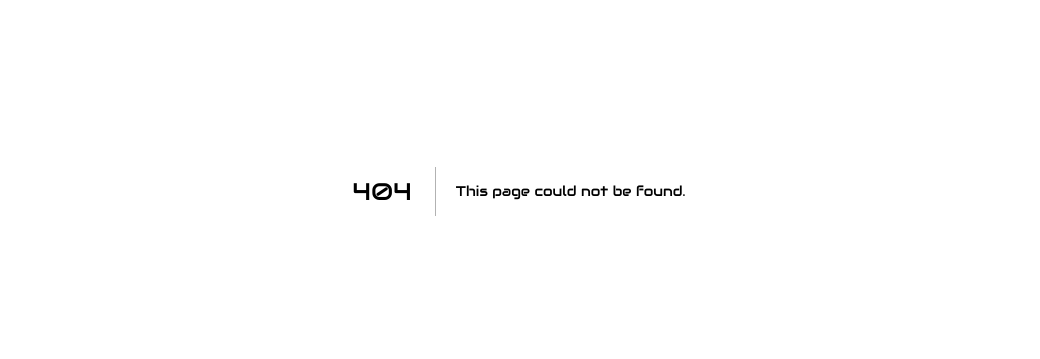
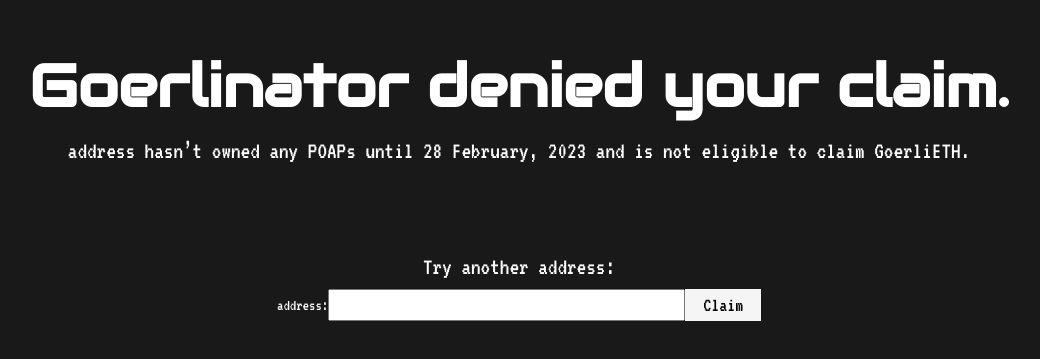
Before and after one commit to malteish/goerlinator, a Next.js app in the folder webApp/: page /Declined in a window 1280 px wide. Before the commit this address had no page. Shown: the part 209-568 px from the top of the page, without its empty margins (121-1161 px from the left). Built offline with nearby package versions, Linux system fonts and the light colour scheme; what @rainbow-me/rainbowkit, wagmi would draw is missing.

Commit message:
add pages

```diff
--- /dev/null
+++ b/webApp/pages/Declined.tsx
@@ -0,0 +1,34 @@
+import styles from "../styles/Home.module.css";
+import React from "react";
+import type { NextPage } from "next";
+// import Router, { useRouter } from "next/router";
+
+const Home: NextPage = () => {
+    return (
+		<div className={styles.container}>
+			<main className={styles.main}>
+            <h1 className={styles.title}>
+				Goerlinator denied your claim.
+            </h1>
+            <br />
+			<div className={styles.description2}>address hasn’t owned any POAPs until 28 February, 2023 and is not eligible to claim GoerliETH.</div>
+			<br />
+			<br />
+			<br />
+			<br />
+			<br />
+			<div className={styles.description2}>Try another address:</div>
+			<form action="/api/claim" method="post">
+          <div className={styles.inputContainer}>
+          <label>address:  </label>
+          <input type="text" id="address" name="address" />
+          <button className={styles.formButton} type="submit">Claim</button>
+          </div>
+        </form>
+        </main>
+        </div>
+
+    );
+};
+
+export default Home;
--- a/webApp/styles/Home.module.css
+++ b/webApp/styles/Home.module.css
@@ -26,6 +26,7 @@
   justify-content: center;
   align-items: center;
   flex-grow: 1;
+
 }
 
 .title a {
@@ -40,12 +41,12 @@
 }
 
 .title {
-  margin: 3rem 0;
+  margin: 0px;
   line-height: 1;
-  font-size: 2.5rem;
+  font-size: 3.7rem;
+
 }
 
-.title,
 .description {
   text-align: center;
 }
@@ -54,6 +55,13 @@
   margin: 0 0 2rem;
   line-height: 1.5;
   font-size: 1.5rem;
+}
+
+.description2 {
+  text-align: center;
+  line-height: 1.5;
+  font-size: 1.5rem;
+  margin: 0px;
 }
 
 .grid {
@@ -108,8 +116,10 @@
 }
 
 .box {
-	background-color: whitesmoke;
+	display:flex;
+  background-color: whitesmoke;
 	padding: 20px;
+  margin: top 0px;
 	font-size: 24px;
 	width: 600px;
 	word-wrap: break-word;
@@ -127,17 +137,33 @@
 	flex-direction: column;
   }
 
+.inputContainer {
+  display: flex;
+  align-items: center;
+  padding: 4px 8px;
+  margin-bottom: 0px;
+  width:500px;
+  }
+
+.inputContainer input {
+font-size: 16px;
+font-family: 'VT323';
+height: 2rem;
+width:inherit;
+margin-bottom: 0px;
+  }
+
 
 .formButton {
   font-size: 20px;
   font-family: 'VT323';
   color: black;
   width: auto;
-  background-color: white;
+  background-color: whitesmoke;
   border: none;
   align-content: right;
   padding: 4px 8px;
   border-radius: none;
-  width: 200px;
+  width: 100px;
   height: 2rem;
   }
--- a/webApp/styles/globals.css
+++ b/webApp/styles/globals.css
@@ -13,6 +13,7 @@
 h1{
 	margin-top: 1rem;
   font-size: 80px;
+  align-content: center;
 	font-family: 'Audiowide';
 }
 
@@ -21,6 +22,7 @@
 	font-family: 'Audiowide';
   font-size:40px;
 	font-weight: normal;
+  align-content: center;
 
 }
 
```
Also changed, not shown: webApp/pages/Claimed.tsx (added, +29 -0 lines), webApp/pages/Claimed_Before.tsx (added, +34 -0 lines), webApp/pages/index.tsx (+32 -3 lines), webApp/public/goerlinator_talking.png.
